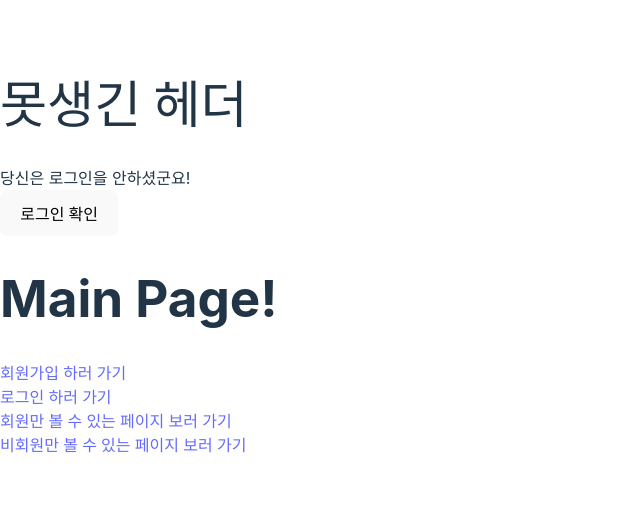
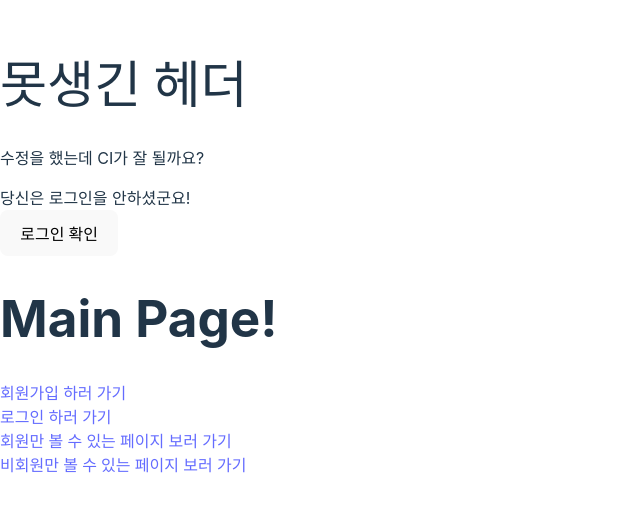
Before and after one commit to bbearcookie/auth-playground, a React (Vite) app in the folder client/: page / in a window 1280 px wide. Shown: the part 151-662 px from the top of the page, without its empty margins (0-640 px from the left). Built offline with nearby package versions, Linux system fonts and the light colour scheme; no server answers.

Commit message:
feat: 헤더 텍스트 추가

```diff
--- a/client/src/components/Header.tsx
+++ b/client/src/components/Header.tsx
@@ -7,6 +7,7 @@ const Header = () => {
   return (
     <header>
       <h1>못생긴 헤더</h1>
+      <p>수정을 했는데 CI가 잘 될까요?</p>
       <div>{isLoggedIn ? `어서오세요 ${user.username}님` : `당신은 로그인을 안하셨군요!`}</div>
       <button onClick={handleCheck}>로그인 확인</button>
       {isLoggedIn && <button onClick={handleLogout}>로그아웃</button>}
```
